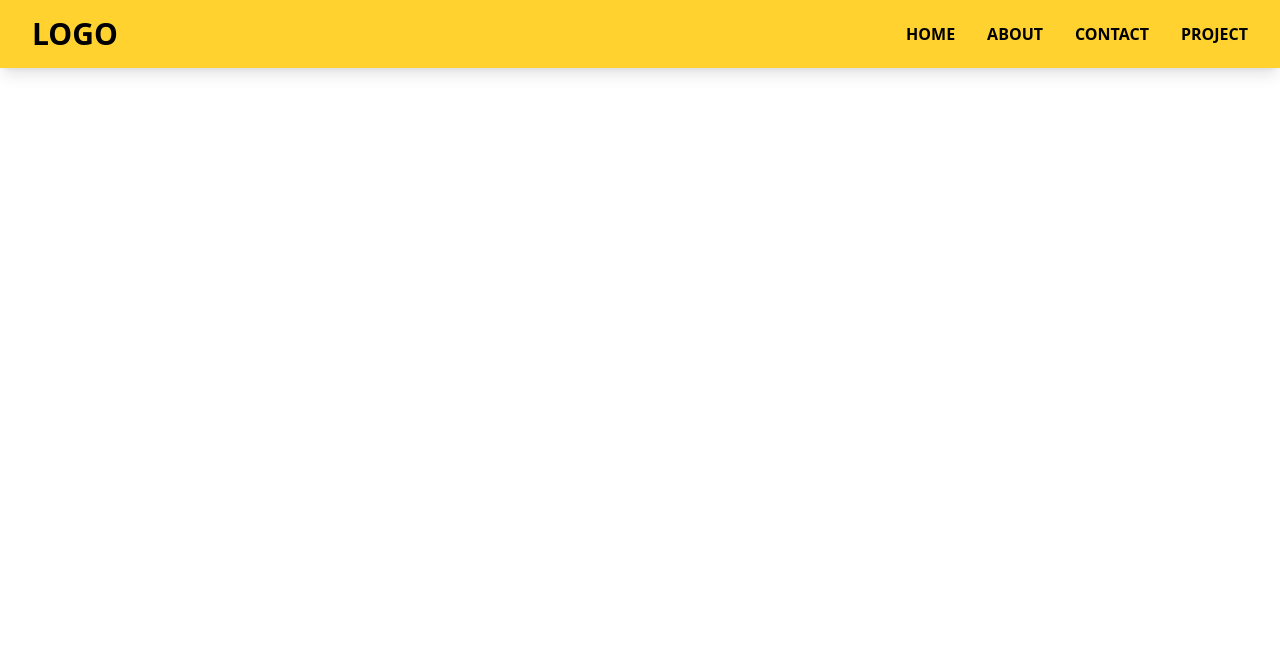
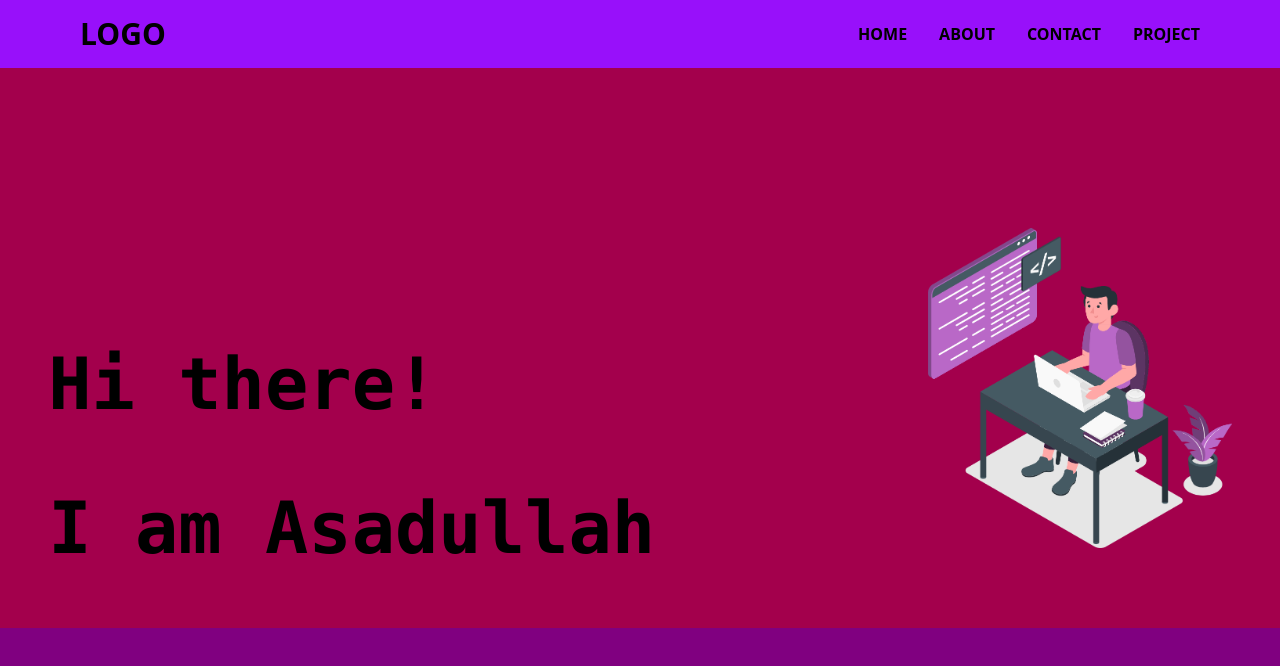
Before and after one commit to asadullahkhanmasood/ReactProjectPractice, a React (Vite) app: page / in a window 1280 px wide. Shown: the top 666 px of the page. Built offline with nearby package versions, Linux system fonts and the light colour scheme.

Commit message:
home added'

```diff
--- a/package.json
+++ b/package.json
@@ -14,6 +14,7 @@
     "react": "^19.2.0",
     "react-dom": "^19.2.0",
     "react-router": "^7.9.6",
+    "react-router-dom": "^7.9.6",
     "tailwindcss": "^4.1.17"
   },
   "devDependencies": {
--- a/src/App.jsx
+++ b/src/App.jsx
@@ -3,12 +3,22 @@ import { useState } from 'react'
 import React from 'react'
 import Navbar from './components/navbar/navbar'
 // import "react-router" from 'react-router-dom'
-
+import {BrowserRouter, Routes , Route } from 'react-router-dom'
+import Home from "./pages/home/home"
 function App() {
 
   return (
     <>
       <Navbar />
+
+    <Routes>
+      <Route  path='/' element={<Home/>} />
+
+
+
+    </Routes>
+
+
 
 
     </>
--- a/src/components/navbar/navbar.jsx
+++ b/src/components/navbar/navbar.jsx
@@ -9,8 +9,8 @@ function Navbar() {
 
   return (
     <>
-      <header className="bg-amber-300 shadow-lg">
-        <nav className="flex items-center justify-between px-4 py-4 md:px-8">
+      <header className="bg-purple-600 shadow-lg">
+        <nav className="flex items-center justify-between px-10 py-4 md:px-20 sticky ">
           {/* Logo */}
           <div className="logo text-3xl font-bold flex-shrink-0">
             <h2>LOGO</h2>
--- a/src/index.css
+++ b/src/index.css
@@ -1 +1,4 @@
 @import "tailwindcss";
+body{
+    background-color: purple    ;
+}
--- a/src/main.jsx
+++ b/src/main.jsx
@@ -3,9 +3,12 @@ import { createRoot } from 'react-dom/client'
 import React from 'react'
 import './index.css'
 import App from './App.jsx'
+import { BrowserRouter } from 'react-router-dom'
 
 createRoot(document.getElementById('root')).render(
   <StrictMode>
-    <App />
+    <BrowserRouter>
+      <App />
+    </BrowserRouter>
   </StrictMode>,
 )
--- a/src/pages/home/home.jsx
+++ b/src/pages/home/home.jsx
@@ -0,0 +1,36 @@
+import React from 'react'
+import img from "../../assets/download.png";
+function Home() {
+  return (
+        <>
+            <section className='flex bg-pink-800 md:w-full  md:h-[70vh]   '>
+                <div className="box md:mt-20 md:flex py-20 md:mx-auto space-x-60 h-ful ">
+
+                    <div className="left-side md:w-160 py-30">
+                        <h1 className='font-bold font-mono md:text-7xl '>
+                         <span className='flex  ' > Hi there! </span><br />
+                       <span>I am Asadullah</span>
+                        </h1>
+                    </div>
+                    <div className="right-side md:h-full">
+                          <img src={img} alt="" srcset="" className='md:h-full sm:h-[10rem]' />
+                    </div>
+
+
+                </div>
+
+
+            </section>
+
+
+
+
+
+
+
+        </>
+
+  )
+}
+
+export default Home
--- /dev/null
+++ b/src/pages/projects/projects.jsx
@@ -0,0 +1,9 @@
+import React from 'react'
+
+function Projects() {
+  return (
+    <div>Projects</div>
+  )
+}
+
+export default Projects
--- /dev/null
+++ b/src/pages/service/service.jsx
@@ -0,0 +1,9 @@
+import React from 'react'
+
+function Service() {
+  return (
+    <div>Service</div>
+  )
+}
+
+export default Service
```
Also changed, not shown: src/assets/download.png (added), src/pages/home/home.css (line endings or trailing spaces), src/pages/projects/projects.css (added), src/pages/service/service.css (added), 1 other file (tests, documents, lock files or other folders).
